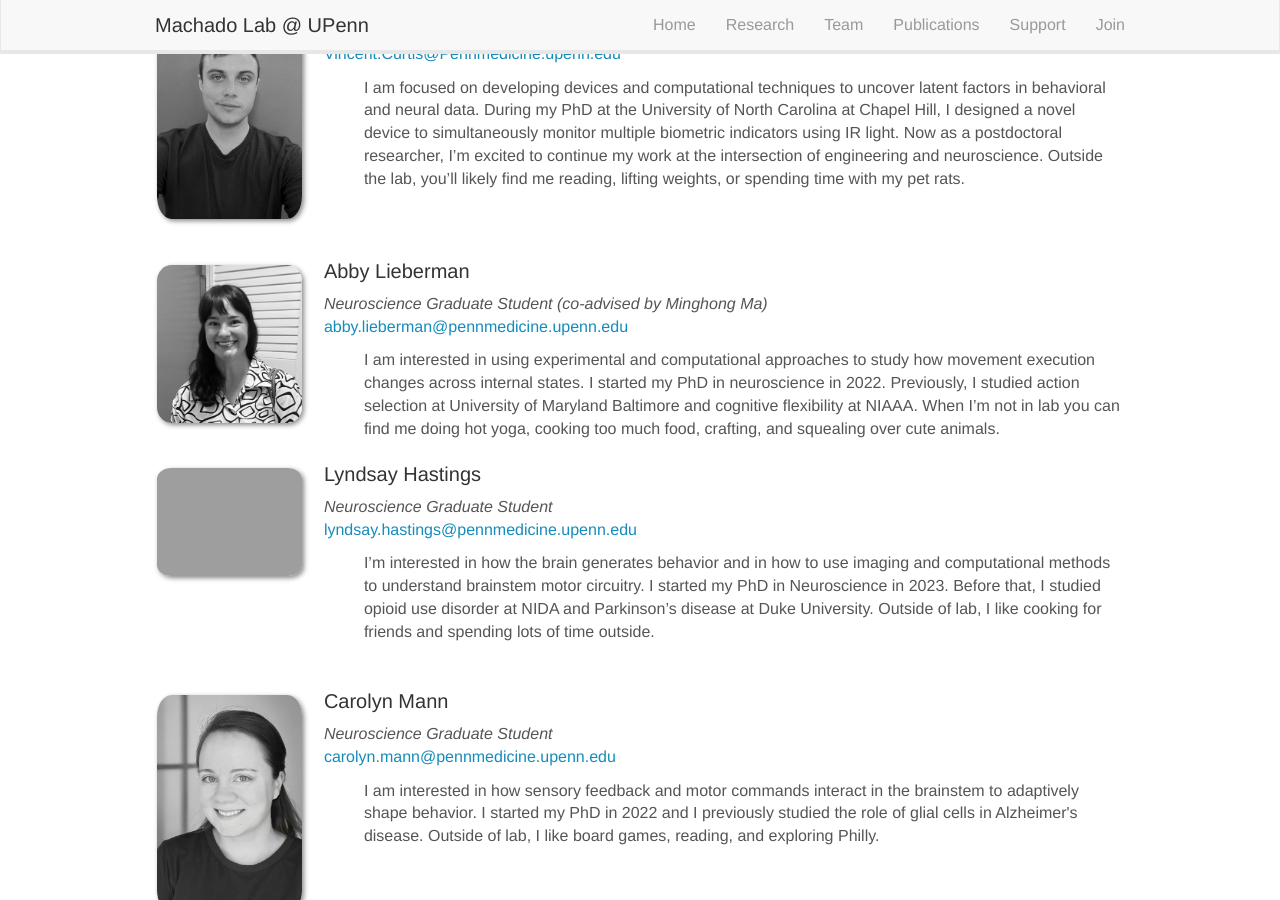
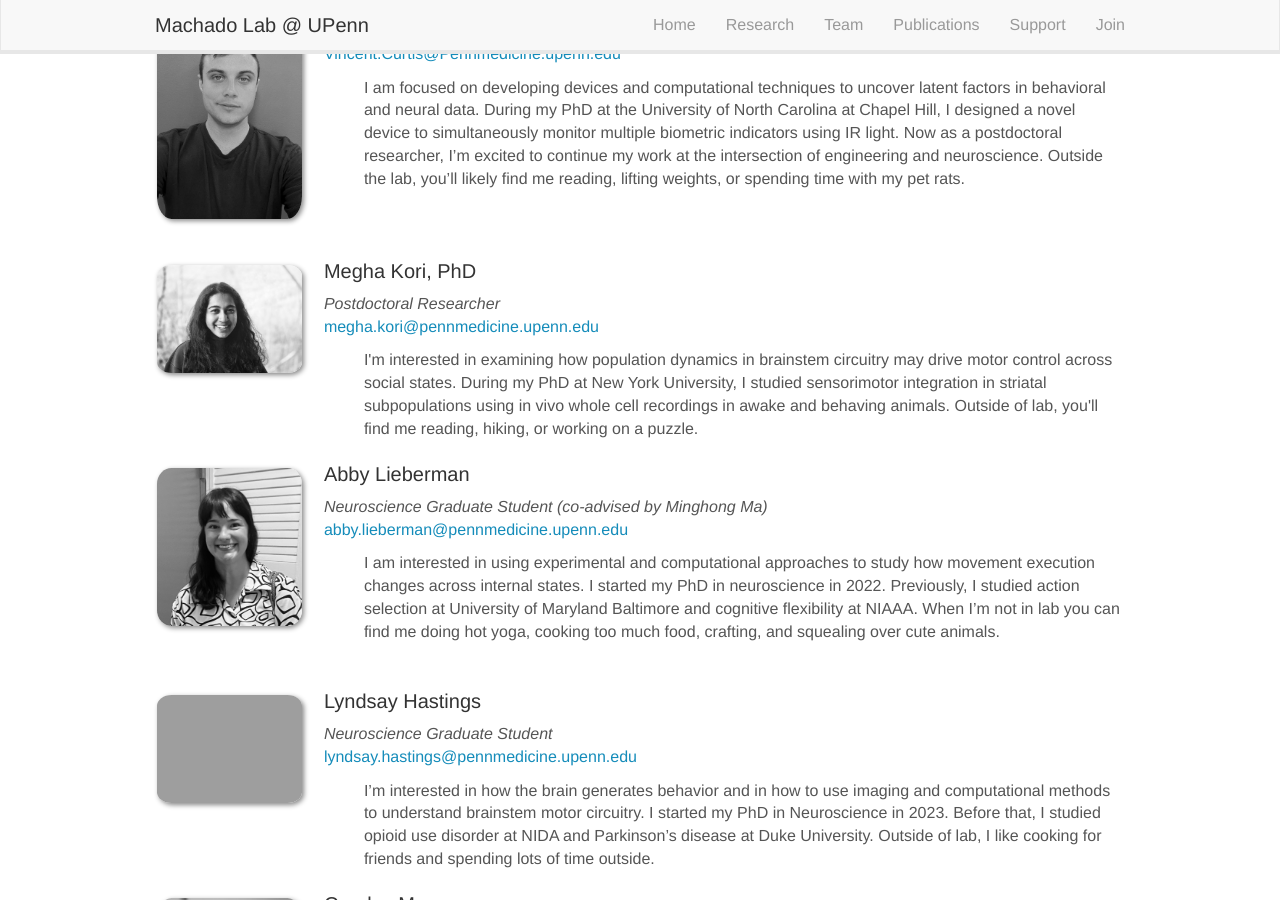
Before and after one commit to machado-lab-code/machado-lab-code, a Jekyll site: the page built from _pages/team.md, in a window 1280 px wide and 900 px high, scrolled down 421 px. Built offline with Jekyll 4.4.1, drawn with Linux system fonts in a browser that asks for light colours; nearby versions of some CDN libraries.

Commit message:
megha update (#41)
* Add headshot image for new lab member

* Update team_members.yml with new lab member

---------

Co-authored-by: Megha Kori <meghakori@meghasmacstudio.pmacs.upenn.edu>

```diff
--- a/_data/team_members.yml
+++ b/_data/team_members.yml
@@ -11,6 +11,14 @@
   info: Postdoctoral Researcher
   email: Vincent.Curtis@Pennmedicine.upenn.edu
   bio: I am focused on developing devices and computational techniques to uncover latent factors in behavioral and neural data. During my PhD at the University of North Carolina at Chapel Hill, I designed a novel device to simultaneously monitor multiple biometric indicators using IR light. Now as a postdoctoral researcher, I’m excited to continue my work at the intersection of engineering and neuroscience. Outside the lab, you’ll likely find me reading, lifting weights, or spending time with my pet rats.
+  number_educ: 0
+  education1:
+
+- name: Megha Kori, PhD
+  photo: kori.jpg
+  info: Postdoctoral Researcher
+  email: megha.kori@pennmedicine.upenn.edu
+  bio: I'm interested in examining how population dynamics in brainstem circuitry may drive motor control across social states. During my PhD at New York University, I studied sensorimotor integration in striatal subpopulations using in vivo whole cell recordings in awake and behaving animals. Outside of lab, you'll find me reading, hiking, or working on a puzzle.
   number_educ: 0
   education1:
 
```
Also changed, not shown: images/teampic/kori.jpg (added).
